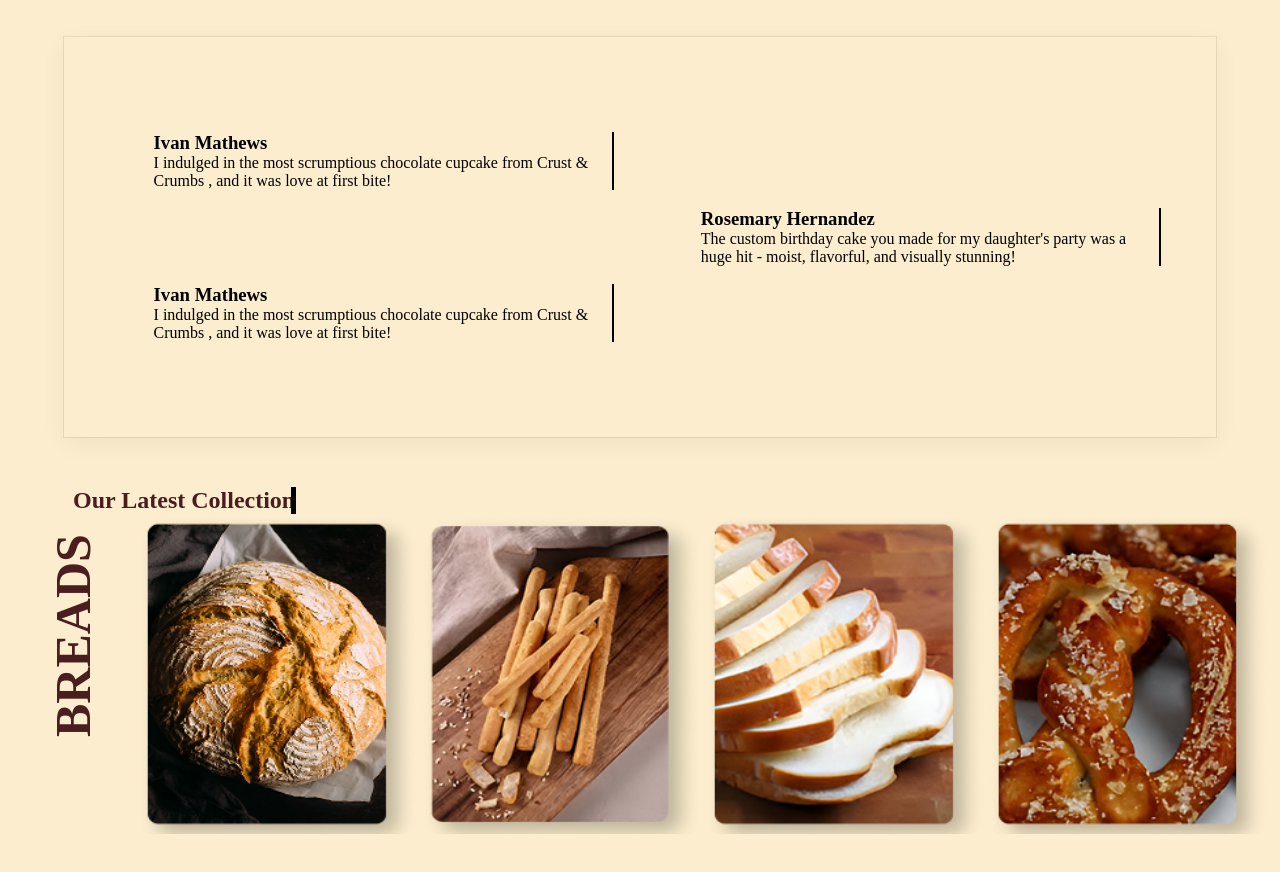
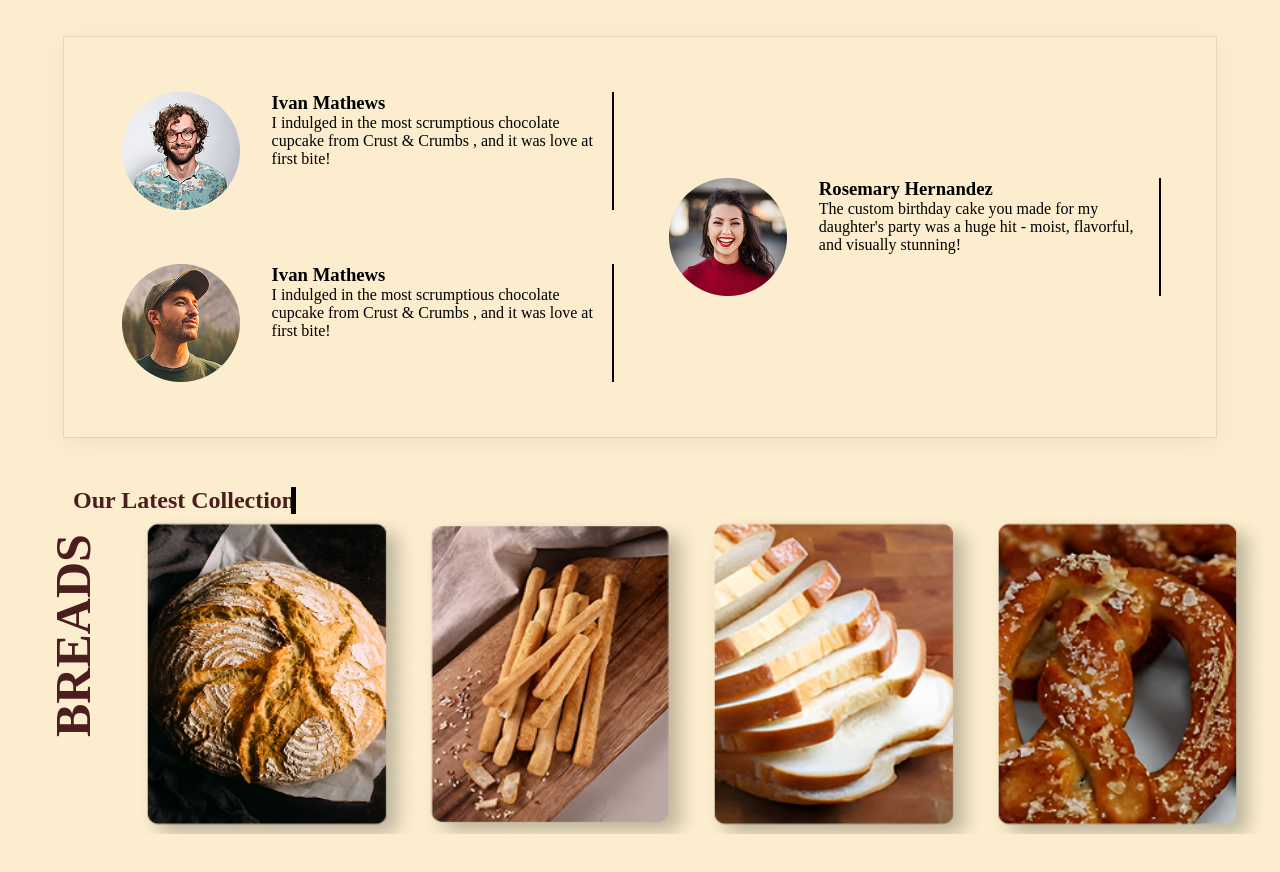
Before and after one commit to sukhwinder86879-lab/Bakery, a plain HTML site: page index.html in a window 1280 px wide. Shown: the part 2467-3339 px from the top of the page. Drawn offline with nearby package versions, Linux system fonts and the light colour scheme; the site is published under a folder, as on GitHub Pages, so addresses that start at the root find nothing.

Commit message:
change image

```diff
--- a/index.html
+++ b/index.html
@@ -181,7 +181,7 @@
       <div class="cux-review" >
         <div class="review-left">
           <div class="review-para">
-            <img src="/public/img/review1.png" alt="">
+            <img src="./public/img/review1.png" alt="">
            <div class="review-txt">
              <h3>Ivan Mathews</h3>
             <p>I indulged in the most scrumptious chocolate cupcake from Crust & Crumbs , and it was love at first bite!</p>
@@ -189,7 +189,7 @@
 
           </div>
           <div class="review-para">
-              <img src="/public/img/review2.png" alt="">
+              <img src="./public/img/review2.png" alt="">
            <div class="review-txt">
              <h3>Ivan Mathews</h3>
             <p>I indulged in the most scrumptious chocolate cupcake from Crust & Crumbs , and it was love at first bite!</p>
@@ -200,7 +200,7 @@
         </div>
         <div class="review-right">
           <div class="review-right-img">
-            <img src="/public/img/review3.png" alt="">
+            <img src="./public/img/review3.png" alt="">
             <div class="right-para">
               <h3>Rosemary Hernandez</h3>
               <p>The custom birthday cake you made for my daughter's party was a huge hit - moist, flavorful, and visually stunning!</p>
```
